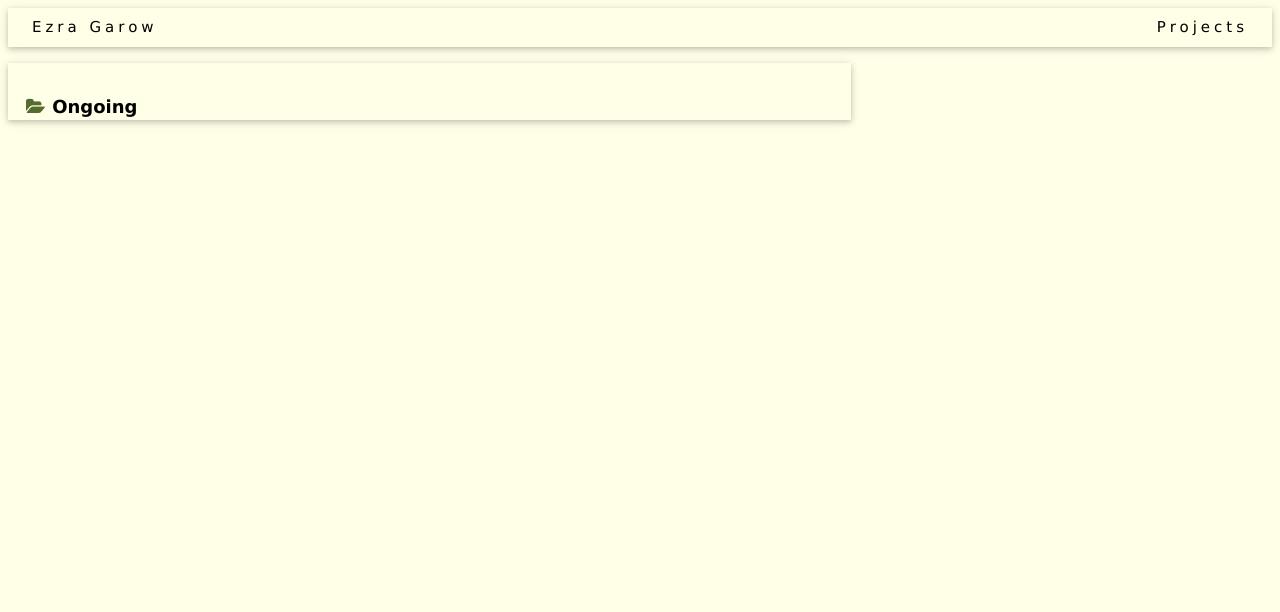
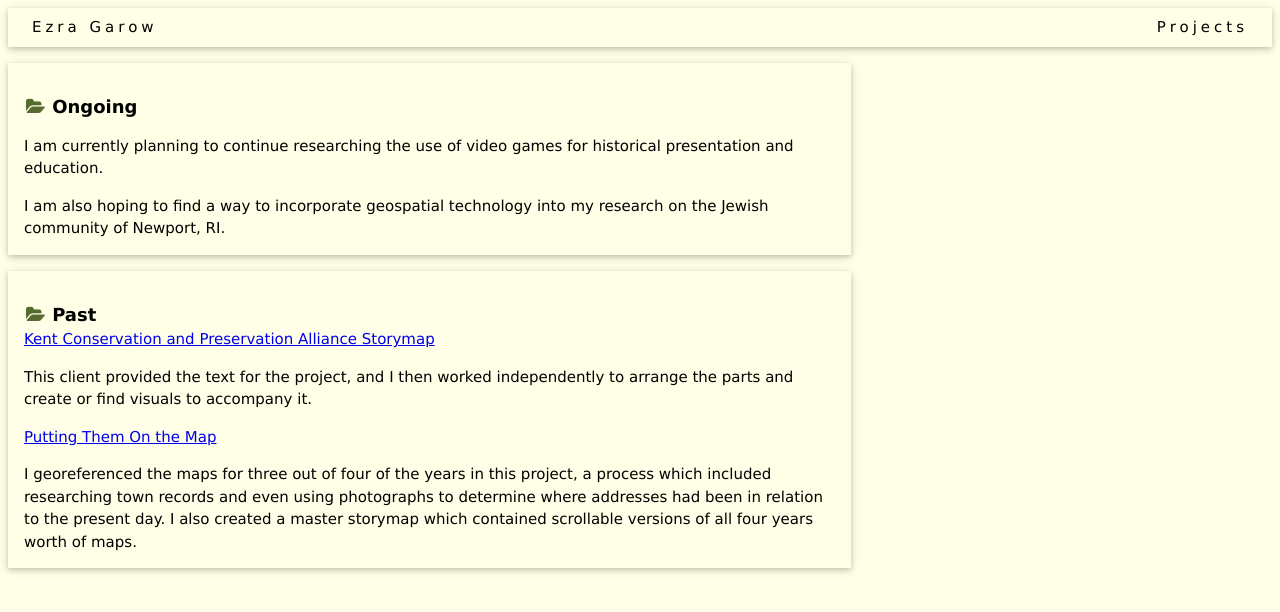
Before and after one commit to EzraGarow/ezragarow.github.io, a plain HTML site: page projects.html in a window 1280 px wide. Drawn offline with Linux system fonts and the light colour scheme.

Commit message:
Push to main

```diff
--- a/projects.html
+++ b/projects.html
@@ -25,6 +25,16 @@
         <div class ="grid-twothird">
             <div class="container card margin-bottom">
               <h5><i class="fa fa-folder-open fa-fw margin-right green"></i>Ongoing</h5>
+              <p>I am currently planning to continue researching the use of video games for historical presentation and education.</p>
+              <p>I am also hoping to find a way to incorporate geospatial technology into my research on the Jewish community of Newport, RI.</p>
+            </div>
+        <div class ="grid">
+            <div class="container card margin-bottom">
+              <h5><i class="fa fa-folder-open fa-fw margin-right green"></i>Past</h5>
+              <a href="https://washcoll.maps.arcgis.com/apps/MapSeries/index.html?appid=1354ac7c8f5f429f9a7c144a6c51cdf0">Kent Conservation and Preservation Alliance Storymap</a>
+              <p>This client provided the text for the project, and I then worked independently to arrange the parts and create or find visuals to accompany it.</p>
+              <a href="https://puttingthemonthemap.org/2035-2/">Putting Them On the Map</a>
+              <p>I georeferenced the maps for three out of four of the years in this project, a process which included researching town records and even using photographs to determine where addresses had been in relation to the present day. I also created a master storymap which contained scrollable versions of all four years worth of maps.</p>
             </div>
 </body>
 </head>
```
Also changed, not shown: index.html (+3 -3 lines), 1 other file.
